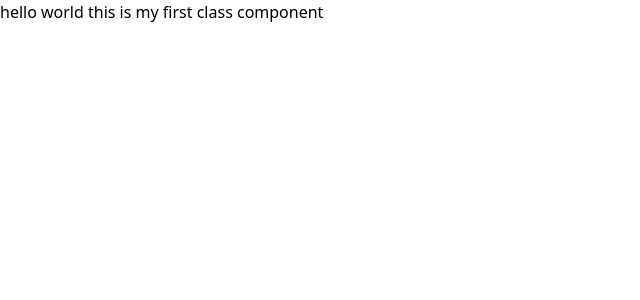
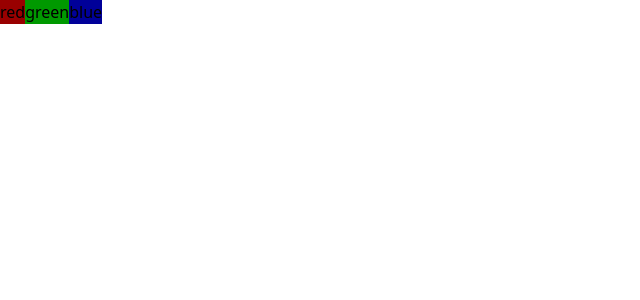
Before and after one commit to Sushant696/React_best_practices, a React (Vite) app: page / in a window 1280 px wide. Shown: the top 300 px of the page, without its empty margins (0-640 px from the left). Built offline with nearby package versions, Linux system fonts and the light colour scheme.

Commit message:
rendering three colored buttons

```diff
--- a/src/classics/firstClass.jsx
+++ b/src/classics/firstClass.jsx
@@ -1,13 +1,37 @@
-import  { Component } from "react";
+import { Component } from "react";
 
 class MyClassComponent extends Component {
+  buttons = ["red", "green", "blue"];
+  constructor(props) {
+    super(props);
+    this.state = {
+      count: 0,
+      name: "hello world",
+      color: ["#990000", "#009900", "#000099"],
+    };
+  }
+  handleColorChange = (color) => {
+    this.setState({ color: color }); // Update state with selected color
+    console.log("change color");
+  };
+
   render() {
+    const { color } = this.state;
     return (
       <div>
-        <h1>hello world this is my first class component</h1>
+        {this.buttons.map((btn, key) => (
+          <button
+            key={key}
+            className="text-[24px] mr-2 mb-2 px-4 py-2 rounded"
+            style={{ backgroundColor: color[key] }}
+            onClick={() => this.handleColorChange(btn)}
+          >
+            {btn}
+          </button>
+        ))}
       </div>
     );
   }
 }
 
-export default MyClassComponent
+export default MyClassComponent;
```
